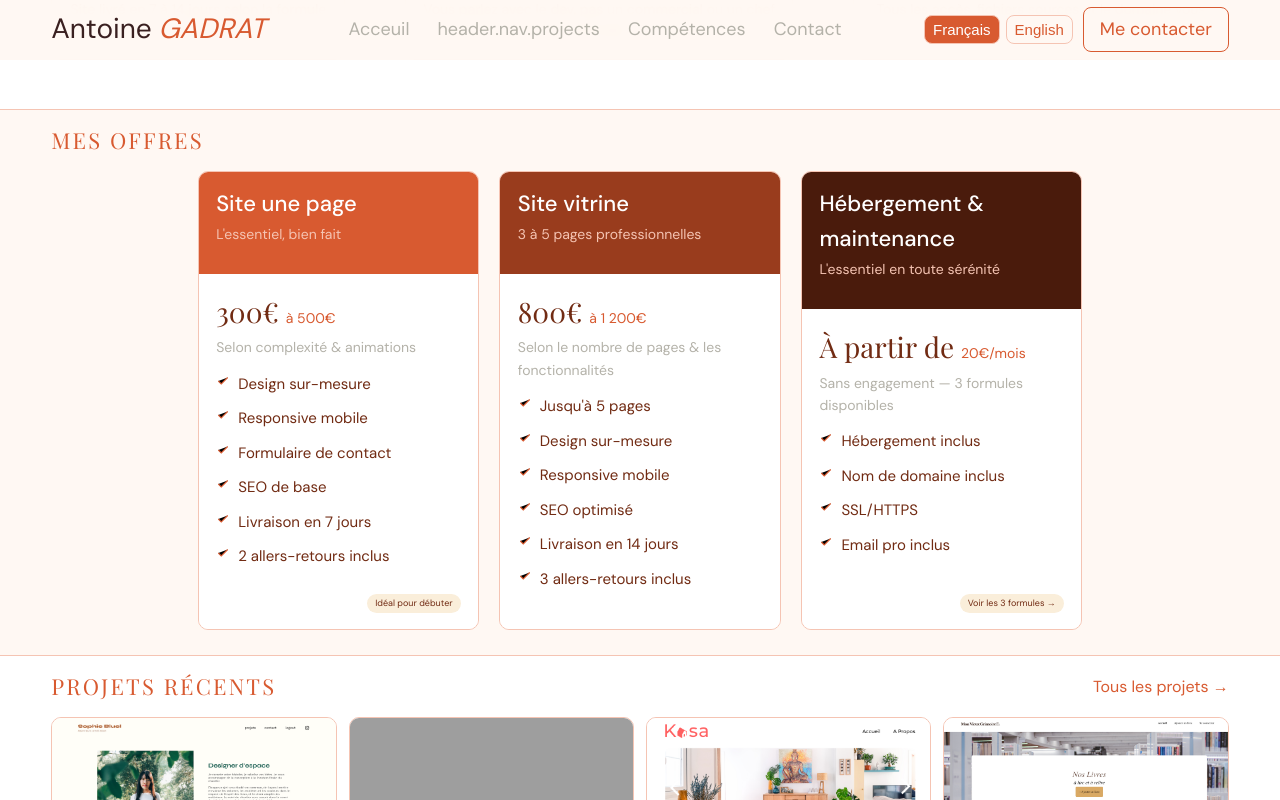
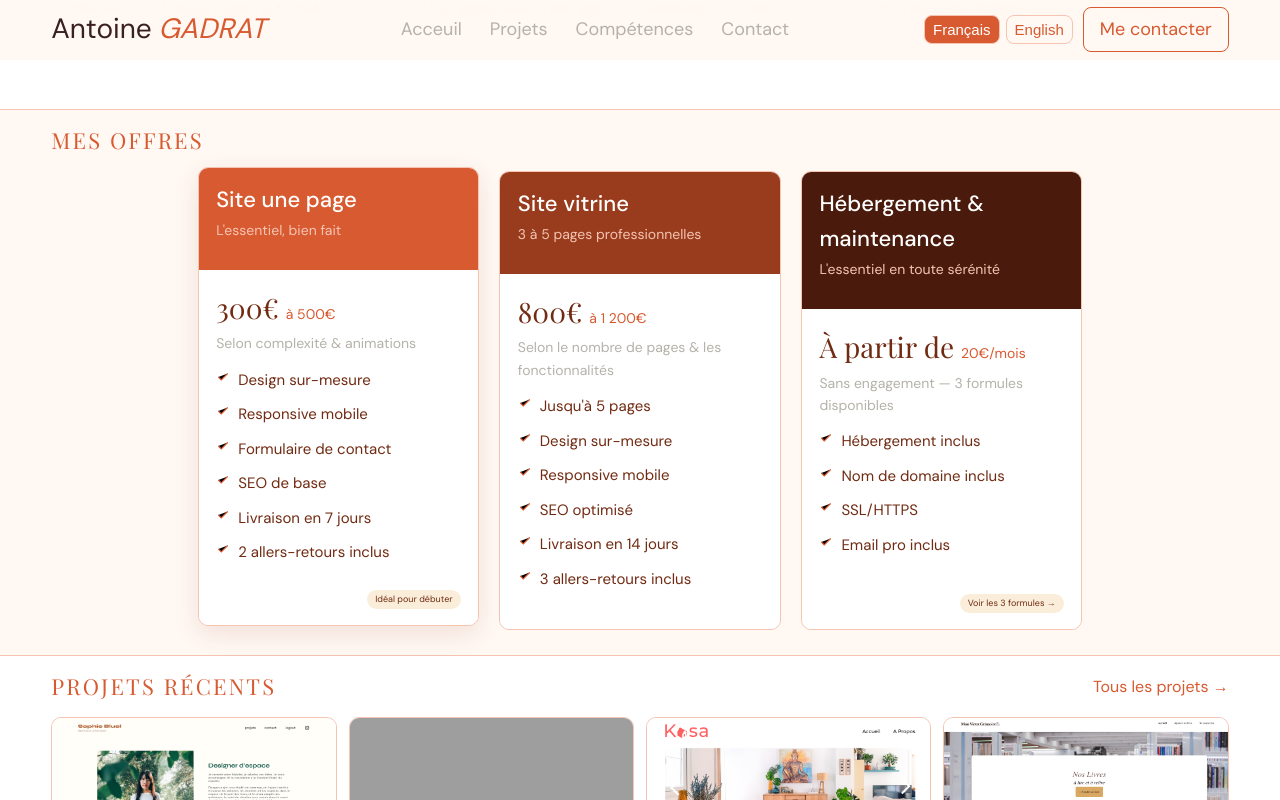
Before and after one commit to AntoineA4/My-Freelancer-Website, a React (Vite) app: page / in a window 1280 px wide. In both pictures the pointer is over the link 338 px from the left and 1511 px from the top of the page. Shown: the part 1111-1911 px from the top of the page. Built offline with nearby package versions, Linux system fonts and the light colour scheme; grey boxes are pictures that could not be loaded; a web font is replaced by a local one.

Commit message:
fix: affichage header & transfo  offres cards

```diff
--- a/src/styles/components/Home_page/Offres-section.scss
+++ b/src/styles/components/Home_page/Offres-section.scss
@@ -33,7 +33,7 @@
                 min-height: 320px;
             }
         }
-        .Offre-card:hover {
+        .offre-home-card:hover {
             transform: translateY(-4px);
             box-shadow: 0 8px 24px rgba(152, 60, 29, .12); }
     }
--- a/src/trad/fr.json
+++ b/src/trad/fr.json
@@ -3,7 +3,7 @@
     "nav": {
         "home": "Acceuil",
         "offres": "Offres",
-        "projetcs": "Projets",
+        "projects": "Projets",
         "skills": "Compétences",
         "contact": "Contact"
     },
```
